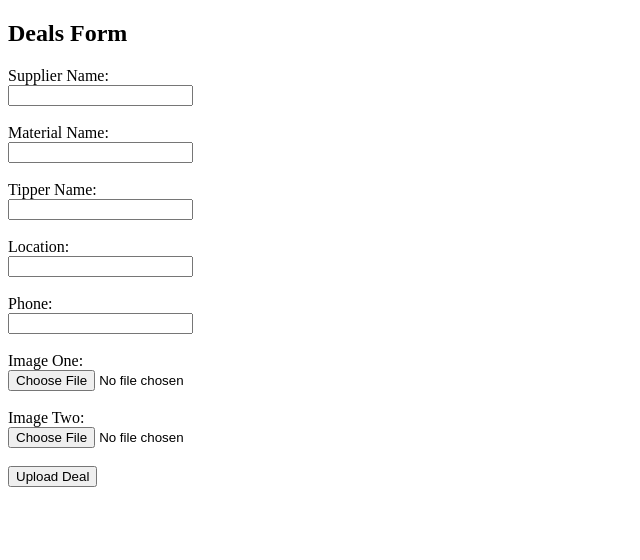
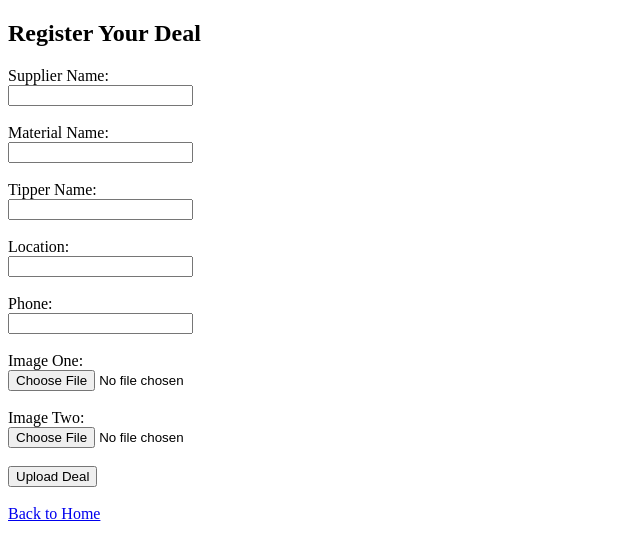
Before and after one commit to ham189381/ham2, a Flask app: page /deals in a window 1280 px wide. Shown: the top 560 px of the page, without its empty margins (0-640 px from the left). Run offline with Flask 3, Linux system fonts and the light colour scheme; some libraries are stand-ins or nearby versions.

Commit message:
Update dealsform.html

```diff
--- a/templates/dealsform.html
+++ b/templates/dealsform.html
@@ -6,7 +6,7 @@
     <title>Deals Form</title>
 </head>
 <body>
-    <h2>Deals Form</h2>
+    <h2>Register Your Deal</h2>
     <form action="/save" method="POST" enctype="multipart/form-data">
         <label>Supplier Name:</label><br>
         <input type="text" name="suppliername" required><br><br>
@@ -31,5 +31,7 @@
 
         <input type="submit" value="Upload Deal">
     </form>
+    <br>
+    <a href="/">Back to Home</a>
 </body>
 </html>
```
